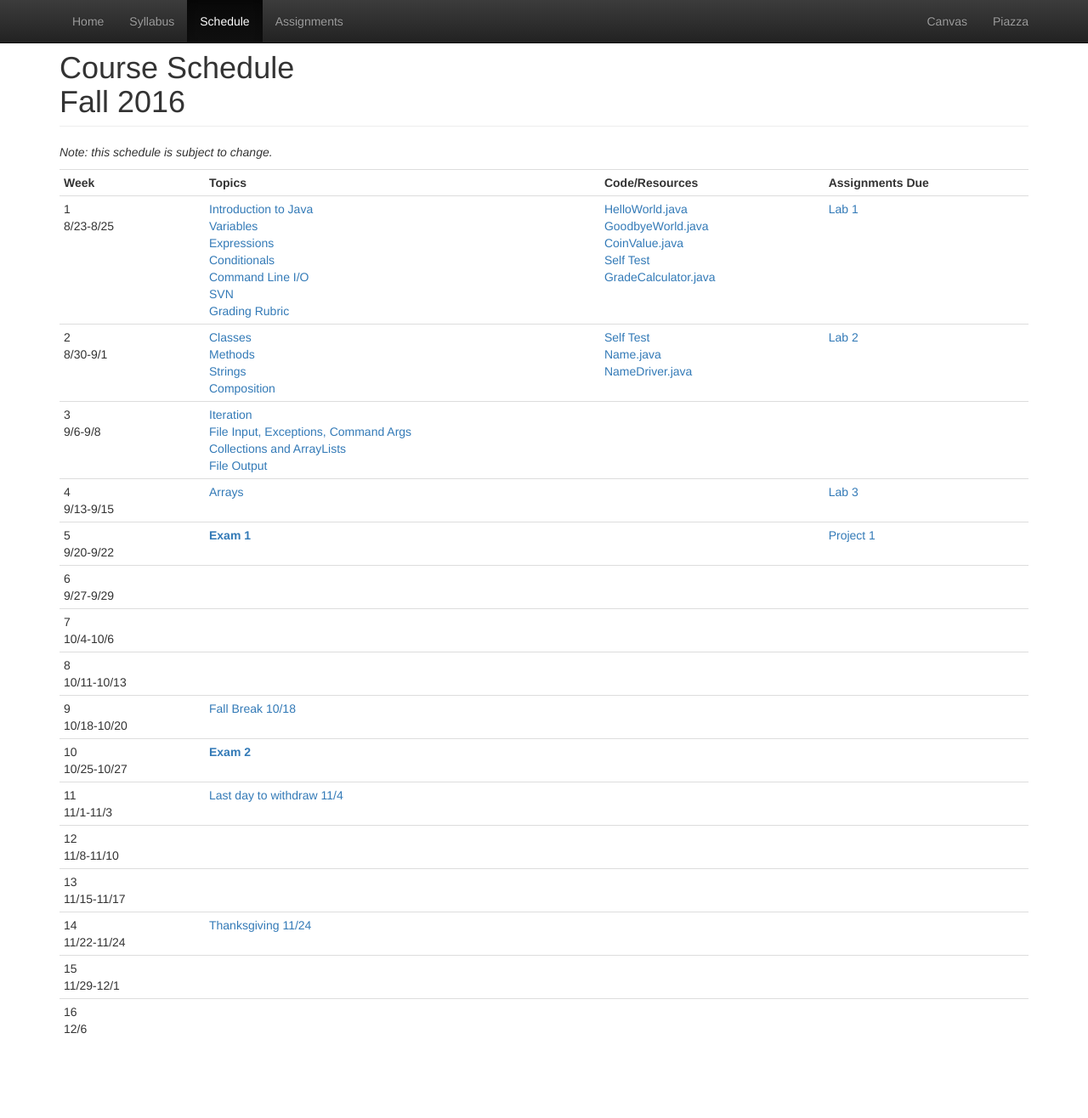
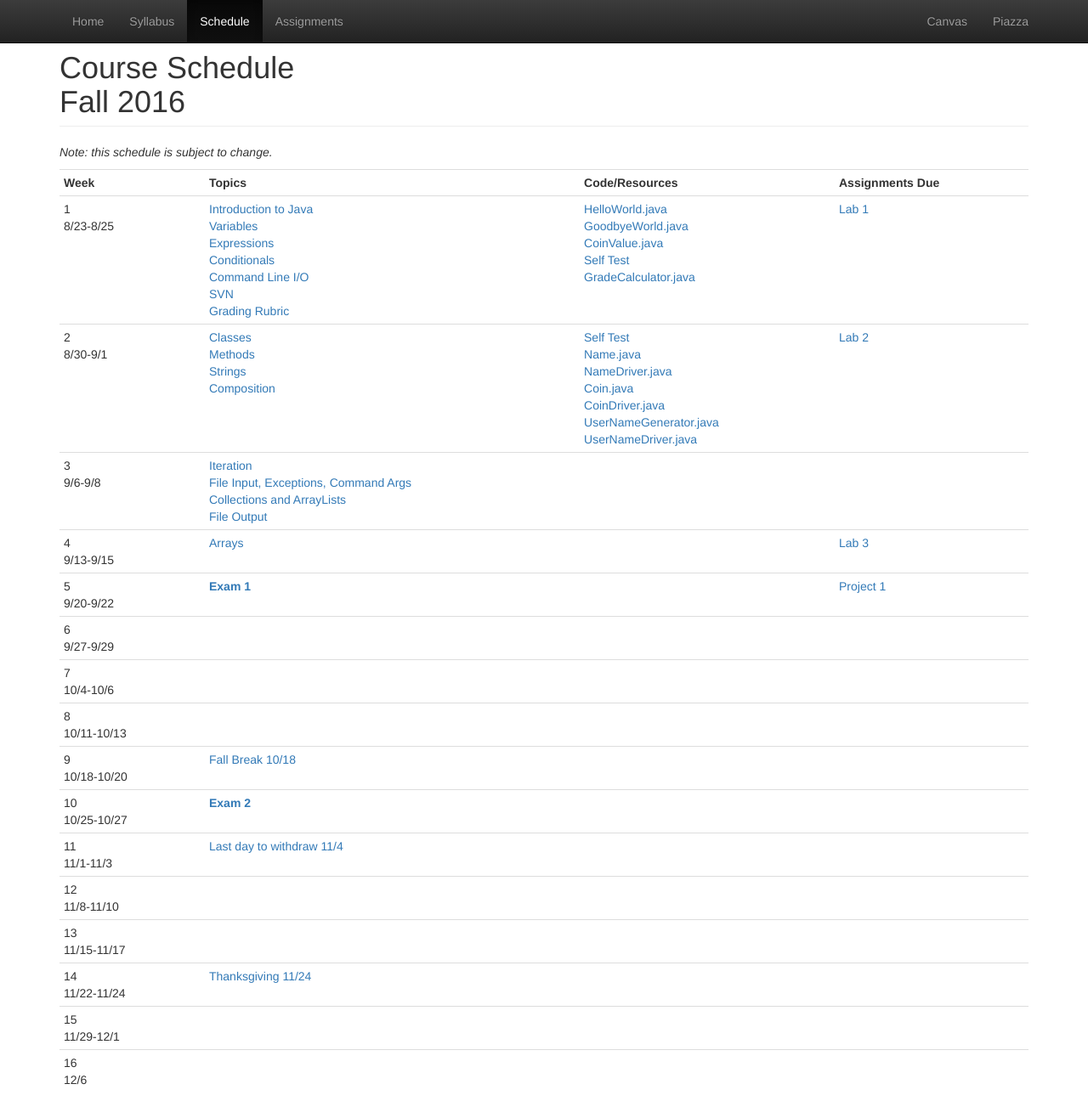
Before and after one commit to CS112-F16/cs112-f16.github.io, a Jekyll site: the page built from schedule.html, in a window 1280 px wide and 1326 px high. Shown: the top 1316 px of the window at 85% size. Built offline with Jekyll 4.4.1, drawn with Linux system fonts in a browser that asks for light colours.

Commit message:
add week 2 examples

```diff
--- a/schedule.html
+++ b/schedule.html
@@ -48,6 +48,10 @@ title: Schedule
         <a href="https://github.com/CS112-F16/code/blob/master/ClassExamplesWeek2/self-test.md">Self Test</a><br/>
         <a href="https://github.com/CS112-F16/code/blob/master/ClassExamplesWeek2/Name.java">Name.java</a><br/>
         <a href="https://github.com/CS112-F16/code/blob/master/ClassExamplesWeek2/NameDriver.java">NameDriver.java</a><br/>
+        <a href="https://github.com/CS112-F16/code/blob/master/ClassExamplesWeek2/Coin.java">Coin.java</a><br/>
+        <a href="https://github.com/CS112-F16/code/blob/master/ClassExamplesWeek2/CoinDriver.java">CoinDriver.java</a><br/>
+        <a href="https://github.com/CS112-F16/code/blob/master/ClassExamplesWeek2/UserNameGenerator.java">UserNameGenerator.java</a><br/>
+        <a href="https://github.com/CS112-F16/code/blob/master/ClassExamplesWeek2/UserNameDriver.java">UserNameDriver.java</a><br/>
       </td>
       <td><a href="https://github.com/CS112-F16/labs/blob/master/lab2.md">Lab 2</a></td>
     </tr>
```
